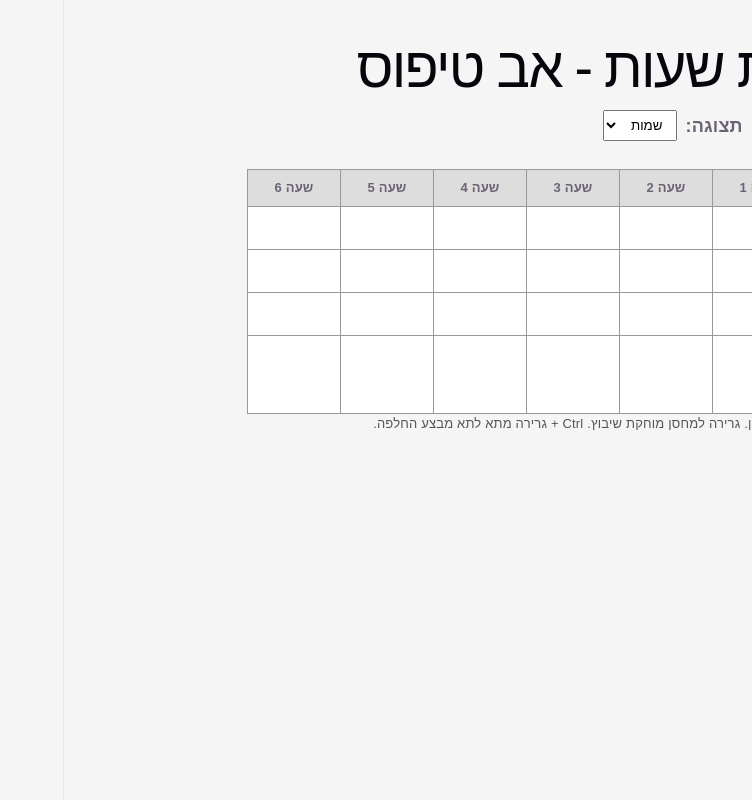
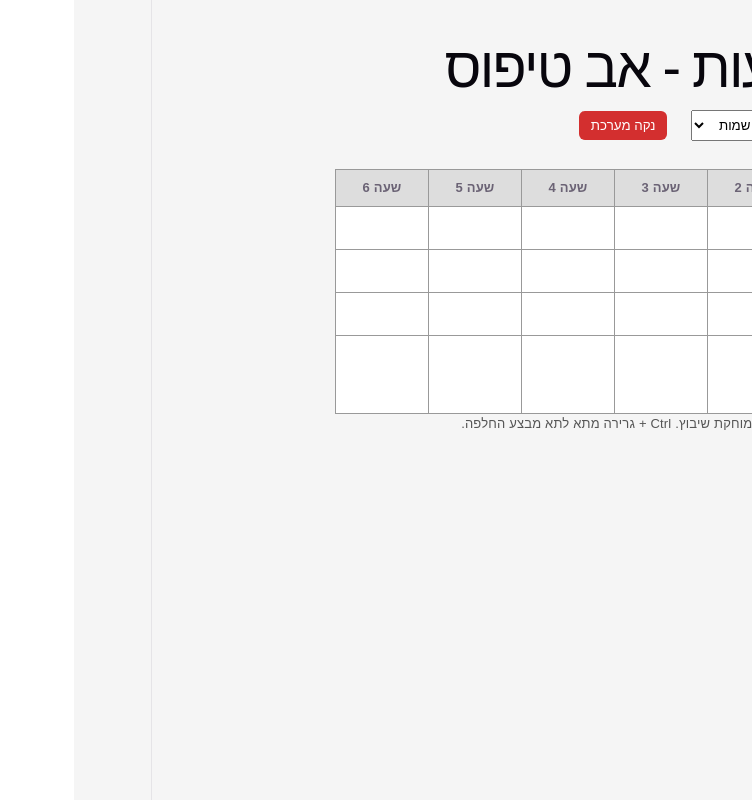
Before and after one commit to tiktik1717/timetable-app, a React (Vite) app: page / in a window 1280 px wide. Shown: the whole page, without its empty margins (528-1280 px from the left). Built offline with nearby package versions, Linux system fonts and the light colour scheme.

Commit message:
add autosave with localStorage

```diff
--- a/src/App.css
+++ b/src/App.css
@@ -90,7 +90,7 @@ th {
   padding: 4px;
 }
 
-.load-cell > div {
+.load-cell>div {
   display: inline-flex;
   margin: 2px;
 }
@@ -169,3 +169,30 @@ th {
   outline: 2px dashed #fb8c00;
   outline-offset: -4px;
 }
+
+.load-teacher-code {
+  font-weight: bold;
+}
+
+.load-count {
+  font-weight: normal;
+}
+
+.load-placements {
+  font-size: 11px;
+  color: #555;
+}
+
+.load-item-empty {
+  opacity: 0.45;
+  cursor: not-allowed;
+}
+
+.clear-button {
+  padding: 7px 12px;
+  border: none;
+  background: #d32f2f;
+  color: white;
+  border-radius: 6px;
+  cursor: pointer;
+}
--- a/src/App.jsx
+++ b/src/App.jsx
@@ -16,10 +16,24 @@ import {
 
 export default function App() {
   const [selectedDay, setSelectedDay] = useState("א");
-  const [schedule, setSchedule] = useState({});
+
+  const [schedule, setSchedule] = useState(() => {
+    const savedSchedule = localStorage.getItem("schoolSchedule");
+
+    if (savedSchedule) {
+      return JSON.parse(savedSchedule);
+    }
+
+    return {};
+  });
+
   const [selectedCell, setSelectedCell] = useState(null);
   const [ctrlPressed, setCtrlPressed] = useState(false);
   const [displayMode, setDisplayMode] = useState("names");
+
+  useEffect(() => {
+    localStorage.setItem("schoolSchedule", JSON.stringify(schedule));
+  }, [schedule]);
 
   useEffect(() => {
     function handleKeyDown(event) {
@@ -61,6 +75,20 @@ export default function App() {
     const required = teachingLoads[className]?.[teacherId] || 0;
     const scheduled = countScheduledHours(className, teacherId);
     return required - scheduled;
+  }
+
+  function getTeacherPlacements(className, teacherId) {
+    const placements = [];
+
+    for (const day of days) {
+      for (const hour of hours) {
+        if (schedule[day]?.[className]?.[hour] === teacherId) {
+          placements.push(`${day}:${hour}`);
+        }
+      }
+    }
+
+    return placements;
   }
 
   function hasConflict(currentClass, hour, teacherId) {
@@ -216,6 +244,18 @@ function handleDragEnd(event) {
               <option value="codes">קודים</option>
             </select>
           </label>
+
+          <button
+            className="clear-button"
+            onClick={() => {
+              if (confirm("האם למחוק את כל השיבוצים?")) {
+                setSchedule({});
+                localStorage.removeItem("schoolSchedule");
+              }
+            }}
+          >
+            נקה מערכת
+          </button>
         </div>
 
         <table>
@@ -240,7 +280,6 @@ function handleDragEnd(event) {
                       const teacher = teachers.find((t) => t.id === teacherId);
                       const remaining = getRemainingHours(className, teacherId);
 
-                      if (remaining <= 0) return null;
 
                       return (
                         <LoadItem
@@ -249,6 +288,7 @@ function handleDragEnd(event) {
                           teacherId={teacherId}
                           teacher={teacher}
                           remaining={remaining}
+                          placements={getTeacherPlacements(className, teacherId)}
                           displayMode={displayMode}
                         />
                       );
--- a/src/components/LoadItem.jsx
+++ b/src/components/LoadItem.jsx
@@ -1,6 +1,13 @@
 import { useDraggable } from "@dnd-kit/core";
 
-export default function LoadItem({ className, teacherId, teacher, remaining, displayMode }) {
+export default function LoadItem({
+  className,
+  teacherId,
+  teacher,
+  remaining,
+  placements,
+  displayMode,
+}) {
   const { attributes, listeners, setNodeRef, transform } = useDraggable({
     id: `load-${className}-${teacherId}`,
     data: {
@@ -8,6 +15,7 @@ export default function LoadItem({ className, teacherId, teacher, remaining, dis
       className,
       teacherId,
     },
+    disabled: remaining <= 0,
   });
 
   const style = {
@@ -16,15 +24,25 @@ export default function LoadItem({ className, teacherId, teacher, remaining, dis
       : undefined,
   };
 
+  const label = displayMode === "names" ? teacher?.name : teacherId;
+
   return (
     <div
       ref={setNodeRef}
       style={style}
       {...listeners}
       {...attributes}
-      className="load-item"
+      className={remaining <= 0 ? "load-item load-item-empty" : "load-item"}
     >
-      {displayMode === "names" ? teacher?.name : teacherId} × {remaining}
+      <span className="load-teacher-code">{label}</span>
+      <span className="load-count"> × {remaining}</span>
+
+      {placements.length > 0 && (
+        <span className="load-placements">
+          {" "}
+          ({placements.join(", ")})
+        </span>
+      )}
     </div>
   );
 }
```
Lines whose indentation alone changed are shown as unchanged.
